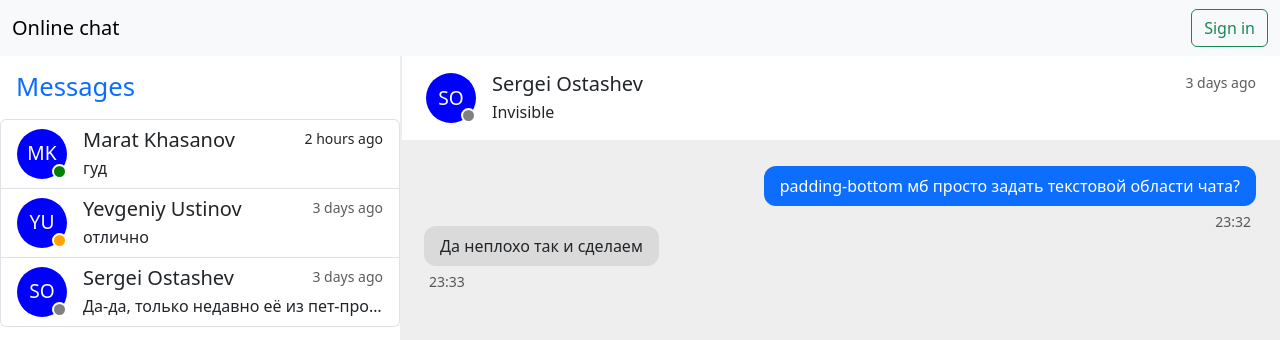
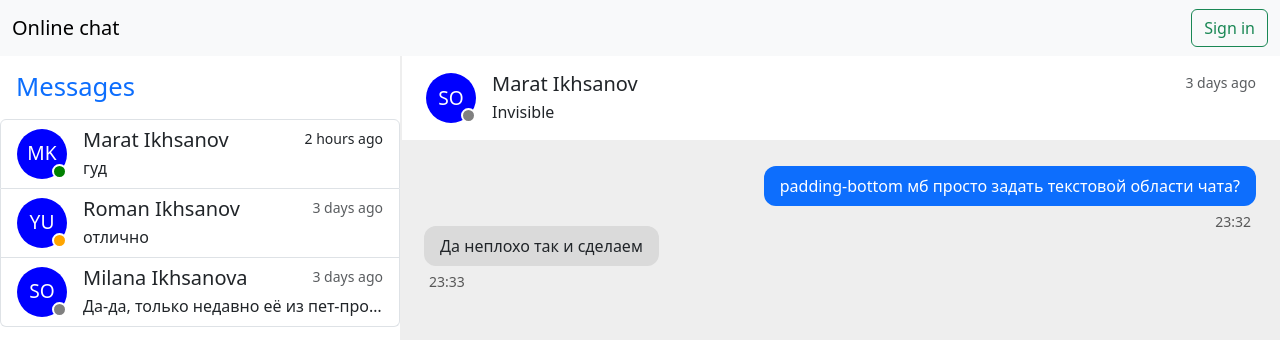
Before and after one commit to Filin1985/front-online-chat, a website built with Parcel: page src/pages/chat.html in a window 1280 px wide. Shown: the top 340 px of the page. Built offline with nearby package versions, Linux system fonts and the light colour scheme.

Commit message:
Fix some strings

```diff
--- a/package.json
+++ b/package.json
@@ -3,7 +3,7 @@
   "version": "1.0.0",
   "description": "",
   "scripts": {
-    "dev": "parcel src/pages/*.html --port 5000",
+    "dev": "parcel src/pages/*.html --port 5001",
     "build": "parcel build src/pages/*.html"
   },
   "keywords": [],
--- a/src/pages/chat.html
+++ b/src/pages/chat.html
@@ -27,7 +27,7 @@
                     </div>
                     <div class="message-info">
                         <div class="d-flex w-100 justify-content-between">
-                            <h5 class="mb-1">Marat Khasanov</h5>
+                            <h5 class="mb-1">Marat Ikhsanov</h5>
                             <small>2 hours ago</small>
                         </div>
                         <p class="mb-0 last-message">гуд</p>
@@ -39,7 +39,7 @@
                     <div class="avatar offline">YU</div>
                     <div class="message-info">
                         <div class="d-flex w-100 justify-content-between">
-                            <h5 class="mb-1">Yevgeniy Ustinov</h5>
+                            <h5 class="mb-1">Roman Ikhsanov</h5>
                             <small class="text-body-secondary">3 days ago</small>
                         </div>
                         <p class="mb-0 last-message">отлично</p>
@@ -51,7 +51,7 @@
                     <div class="avatar hidden">SO</div>
                     <div class="message-info">
                         <div class="d-flex w-100 justify-content-between">
-                            <h5 class="mb-1">Sergei Ostashev</h5>
+                            <h5 class="mb-1">Milana Ikhsanova</h5>
                             <small class="text-body-secondary">3 days ago</small>
                         </div>
                         <p class="mb-0 last-message">Да-да, только недавно её из пет-проекта вычистил. 🙂</p>
@@ -66,7 +66,7 @@
             <div class="avatar hidden">SO</div>
             <div class="message-info">
                 <div class="d-flex w-100 justify-content-between">
-                    <h5 class="mb-1">Sergei Ostashev</h5>
+                    <h5 class="mb-1">Marat Ikhsanov</h5>
                     <small class="text-body-secondary">3 days ago</small>
                 </div>
                 <p class="mb-0 last-message">Invisible</p>
```
